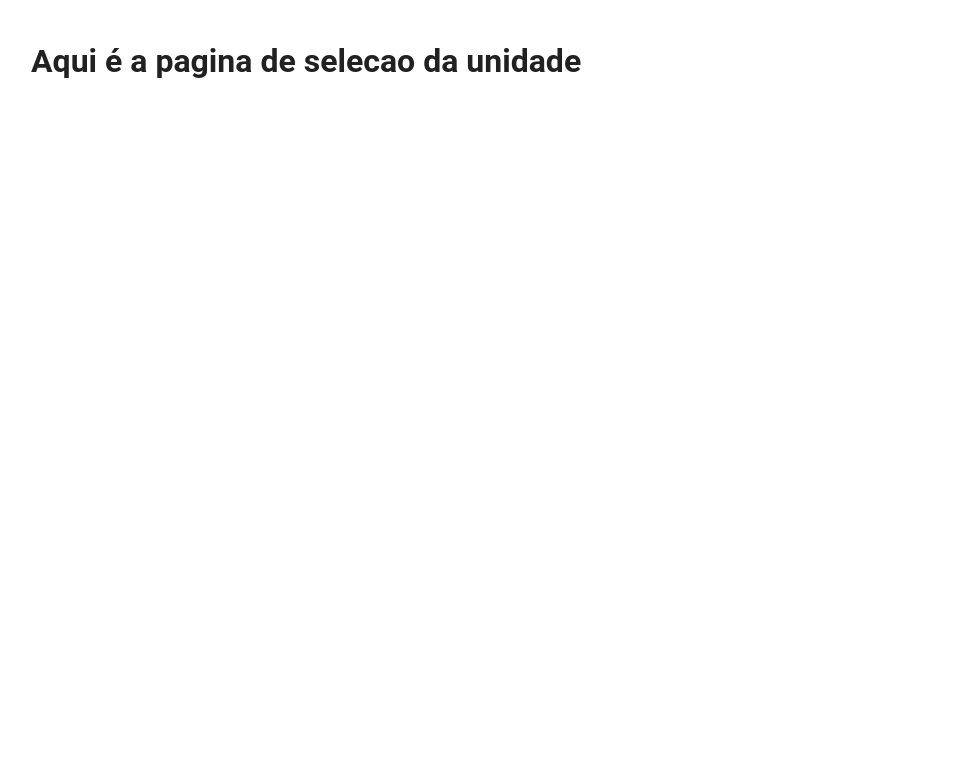
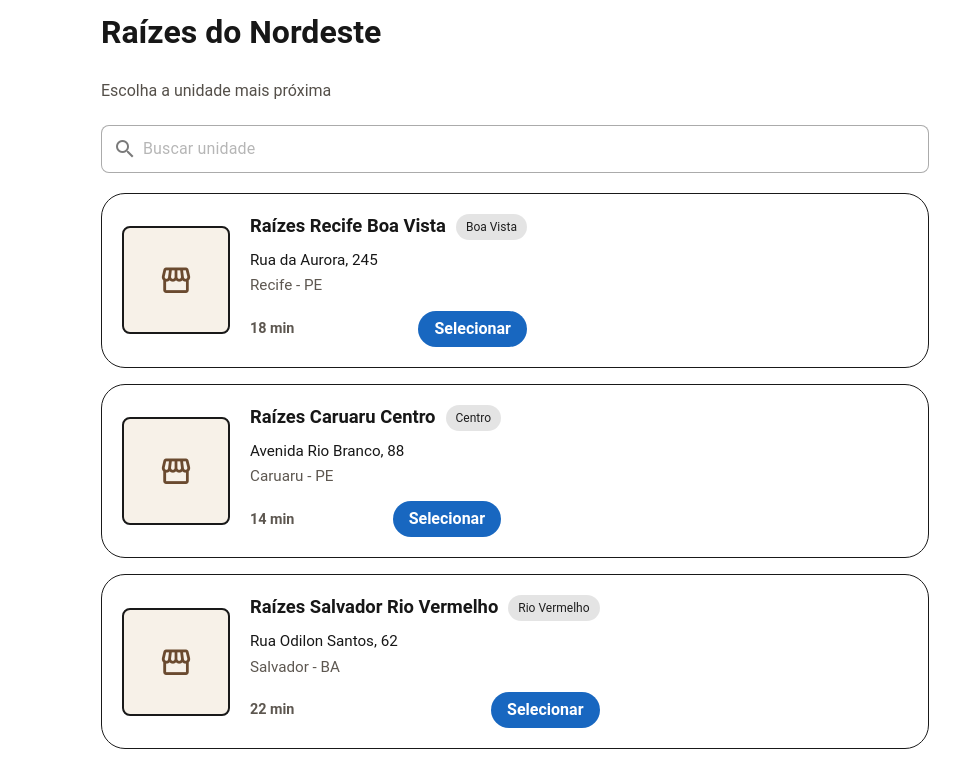
Before and after one commit to joaosimonis/raizes-do-nordeste, a Vue app in the folder raizes-do-nordeste/: page / in a window 1280 px wide. Shown: the top 763 px of the page, without its empty margins (125-1085 px from the left). Built offline with nearby package versions, Linux system fonts and the light colour scheme; a small style sheet from the web is missing.

Commit message:
feat: página de seleção da unidade

```diff
--- /dev/null
+++ b/raizes-do-nordeste/src/features/units/components/UnitCard.vue
@@ -0,0 +1,139 @@
+<template>
+  <v-card class="unit-card" rounded="xl" variant="outlined">
+    <v-avatar class="unit-card__media" rounded="lg" size="88">
+      <v-icon icon="mdi-storefront-outline" size="34" />
+    </v-avatar>
+
+    <div class="unit-card__content">
+      <div class="unit-card__header">
+        <h2 class="unit-card__title">{{ unit.name }}</h2>
+
+        <v-chip class="unit-card__status" size="small" variant="tonal">
+          {{ unit.neighborhood }}
+        </v-chip>
+      </div>
+
+      <p class="unit-card__address">{{ unit.address }}</p>
+      <p class="unit-card__location">{{ unit.city }} - {{ unit.state }}</p>
+
+      <div class="unit-card__footer">
+        <span class="unit-card__meta">
+          {{ unit.pickupEstimateMinutes }} min
+        </span>
+
+        <v-btn
+          class="unit-card__action"
+          color="primary"
+          rounded="pill"
+          text="Selecionar"
+          variant="flat"
+          @click="$emit('select', unit)"
+        />
+      </div>
+    </div>
+  </v-card>
+</template>
+
+<script setup lang="ts">
+  import type { Unit } from '@/features/units/types/unit.types'
+
+  defineProps<{
+    unit: Unit
+  }>()
+
+  defineEmits<{
+    select: [unit: Unit]
+  }>()
+</script>
+
+<style scoped lang="scss">
+  .unit-card {
+    display: flex;
+    gap: 16px;
+    align-items: center;
+    padding: 16px;
+    border-color: var(--color-ink-900);
+
+    &__media {
+      border: 2px solid var(--color-ink-900);
+      background: var(--color-sand-100);
+      color: var(--color-earth-700);
+    }
+
+    &__content {
+      min-width: 0;
+    }
+
+    &__header {
+      display: flex;
+      gap: 10px;
+      align-items: flex-start;
+      justify-content: space-between;
+      margin-bottom: 10px;
+    }
+
+    &__title,
+    &__address,
+    &__location {
+      margin: 0;
+      color: var(--color-ink-950);
+    }
+
+    &__title {
+      font-size: 1rem;
+      line-height: 1.25;
+      font-weight: 700;
+    }
+
+    &__status {
+      flex-shrink: 0;
+    }
+
+    &__address,
+    &__location {
+      font-size: 0.95rem;
+      line-height: 1.4;
+    }
+
+    &__location {
+      margin-top: 4px;
+      color: var(--color-stone-500);
+    }
+
+    &__footer {
+      display: flex;
+      gap: 12px;
+      align-items: center;
+      justify-content: space-between;
+      margin-top: 14px;
+    }
+
+    &__meta {
+      color: var(--color-stone-500);
+      font-size: 0.9rem;
+      font-weight: 600;
+    }
+
+    &__action {
+      text-transform: none;
+      letter-spacing: 0;
+      font-weight: 700;
+    }
+  }
+
+  @media (min-width: 768px) {
+    .unit-card {
+      gap: 20px;
+      padding: 20px;
+
+      &__media {
+        width: 108px !important;
+        height: 108px !important;
+      }
+
+      &__title {
+        font-size: 1.15rem;
+      }
+    }
+  }
+</style>
--- /dev/null
+++ b/raizes-do-nordeste/src/features/units/composables/useUnits.ts
@@ -0,0 +1,25 @@
+import { computed, ref } from 'vue'
+import { storeToRefs } from 'pinia'
+import { useUnitsStore } from '@/features/units/store/units.store'
+
+export function useUnits () {
+  const search = ref<string | null>('')
+  const unitsStore = useUnitsStore()
+  const { units } = storeToRefs(unitsStore)
+
+  const filteredUnits = computed(() => {
+    const query = (search.value ?? '').trim().toLowerCase()
+
+    if (!query) {
+      return units.value
+    }
+
+    return units.value.filter(unit => unit.name.toLowerCase().includes(query))
+  })
+
+  return {
+    filteredUnits,
+    search,
+    unitsStore,
+  }
+}
--- a/raizes-do-nordeste/src/features/units/pages/SelectUnitPage.vue
+++ b/raizes-do-nordeste/src/features/units/pages/SelectUnitPage.vue
@@ -1,5 +1,87 @@
 <template>
-  <v-container>
-    <h1>Aqui é a pagina de selecao da unidade</h1>
+  <v-container class="select-unit-page">
+    <div class="select-unit-page__header">
+      <h1 class="select-unit-page__title">Raízes do Nordeste</h1>
+      <p class="select-unit-page__subtitle">Escolha a unidade mais próxima</p>
+    </div>
+
+    <v-text-field
+      v-model="search"
+      class="select-unit-page__search"
+      clearable
+      density="comfortable"
+      hide-details
+      placeholder="Buscar unidade"
+      prepend-inner-icon="mdi-magnify"
+      rounded="lg"
+      variant="outlined"
+    />
+
+    <div class="select-unit-page__list">
+      <UnitCard
+        v-for="unit in filteredUnits"
+        :key="unit.id"
+        :unit="unit"
+        @select="handleSelectUnit"
+      />
+    </div>
   </v-container>
 </template>
+
+<script setup lang="ts">
+  import type { Unit } from '@/features/units/types/unit.types'
+  import { useRouter } from 'vue-router'
+  import UnitCard from '@/features/units/components/UnitCard.vue'
+  import { useUnits } from '@/features/units/composables/useUnits'
+
+  const router = useRouter()
+  const { filteredUnits, search, unitsStore } = useUnits()
+
+  function handleSelectUnit (unit: Unit) {
+    unitsStore.setSelectedUnit(unit.id)
+
+    router.push({
+      name: 'menu',
+      query: { unit: unit.id },
+    })
+  }
+</script>
+
+<style scoped lang="scss">
+  .select-unit-page {
+    min-height: 100vh;
+    max-width: 860px;
+    margin: 0 auto;
+    padding: 16px;
+
+    &__header {
+      display: grid;
+      gap: 18px;
+      margin-bottom: 24px;
+    }
+
+    &__title {
+      margin: 0;
+      color: var(--color-ink-950);
+      font-size: 2rem;
+      line-height: 1.05;
+      font-weight: 700;
+    }
+
+    &__subtitle {
+      margin: 12px 0 0;
+      color: var(--color-stone-600);
+      font-size: 1rem;
+      line-height: 1.35;
+    }
+
+    &__search {
+      margin-bottom: 20px;
+    }
+
+    &__list {
+      display: grid;
+      gap: 16px;
+    }
+  }
+</style>
--- /dev/null
+++ b/raizes-do-nordeste/src/features/units/store/units.store.ts
@@ -0,0 +1,37 @@
+import { defineStore } from 'pinia'
+import { computed, ref } from 'vue'
+import { mockUnits } from '@/features/units/mocks/units.mock'
+
+export const useUnitsStore = defineStore('units', () => {
+  const units = ref(mockUnits)
+  const selectedUnitId = ref<string | null>(null)
+
+  const selectedUnit = computed(() => {
+    if (!selectedUnitId.value) {
+      return null
+    }
+
+    return units.value.find(unit => unit.id === selectedUnitId.value) ?? null
+  })
+
+  function getUnitById (unitId: string) {
+    return units.value.find(unit => unit.id === unitId) ?? null
+  }
+
+  function setSelectedUnit (unitId: string) {
+    selectedUnitId.value = unitId
+  }
+
+  function clearSelectedUnit () {
+    selectedUnitId.value = null
+  }
+
+  return {
+    clearSelectedUnit,
+    getUnitById,
+    selectedUnit,
+    selectedUnitId,
+    setSelectedUnit,
+    units,
+  }
+})
--- a/raizes-do-nordeste/src/shared/styles/main.css
+++ b/raizes-do-nordeste/src/shared/styles/main.css
@@ -1,9 +1,22 @@
-body {
+:root {
+  --color-white: #ffffff;
+  --color-white-rgb: 255 255 255;
+
+  --color-ink-900: #191919;
+  --color-ink-950: #171717;
+
+  --color-stone-500: #5d5750;
+  --color-stone-600: #544f49;
+
+  --color-sand-100: #f7f1e8;
+
+  --color-earth-700: #6a4a2f;
+}
+
+* {
   margin: 0;
 }
 
-.home-page {
+body {
   min-height: 100vh;
-  display: flex;
-  flex-direction: column;
 }
```
Also changed, not shown: raizes-do-nordeste/eslint.config.js (+7 -0 lines).
